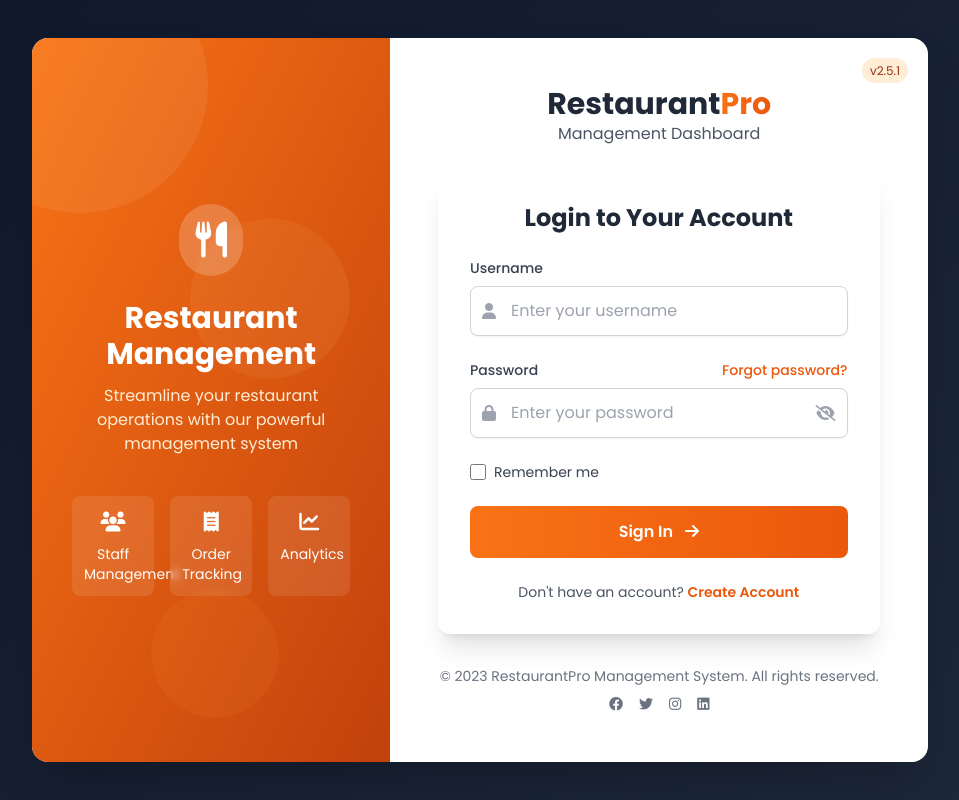
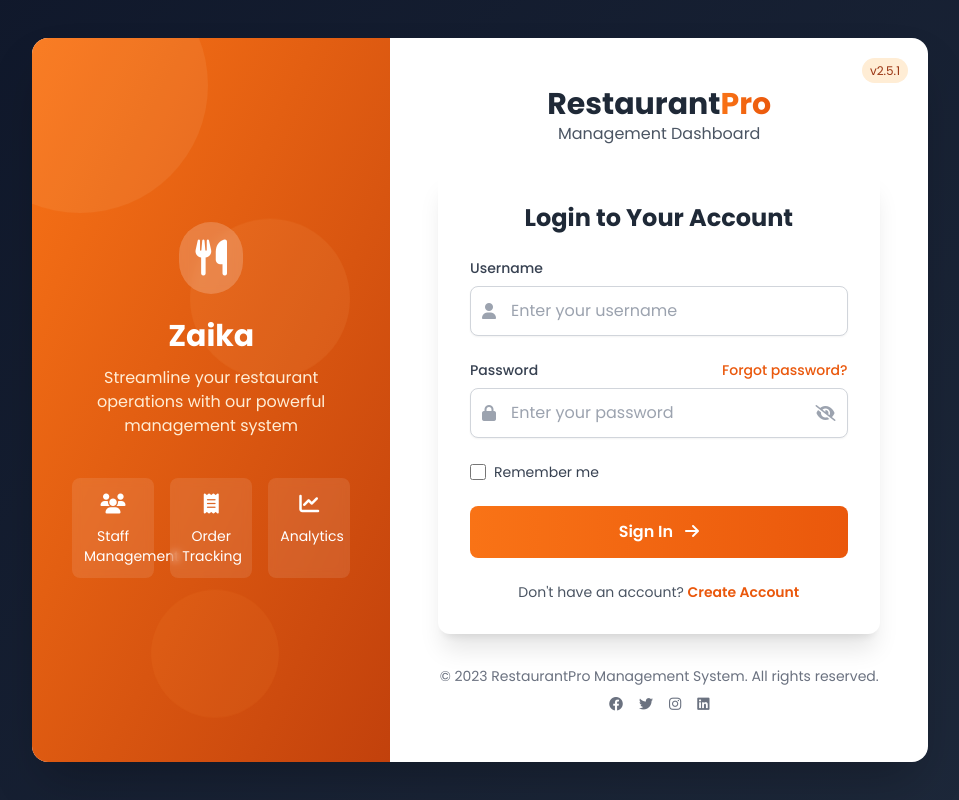
Before and after one commit to SuryaPsingh49/Zaika, a Flask app: page /login in a window 1280 px wide. Shown: the whole page, without its empty margins (160-1119 px from the left). Run offline with Flask 3, Linux system fonts and the light colour scheme; some libraries are stand-ins or nearby versions.

Commit message:
Update login.html

```diff
--- a/templates/login.html
+++ b/templates/login.html
@@ -137,7 +137,7 @@
                         <i class="fas fa-utensils text-4xl"></i>
                     </div>
                 </div>
-                <h1 class="text-3xl font-bold mb-3">Restaurant Management</h1>
+                <h1 class="text-3xl font-bold mb-3">Zaika</h1>
                 <p class="text-primary-100">Streamline your restaurant operations with our powerful management system</p>
 
                 <div class="mt-10 grid grid-cols-3 gap-4">
```
